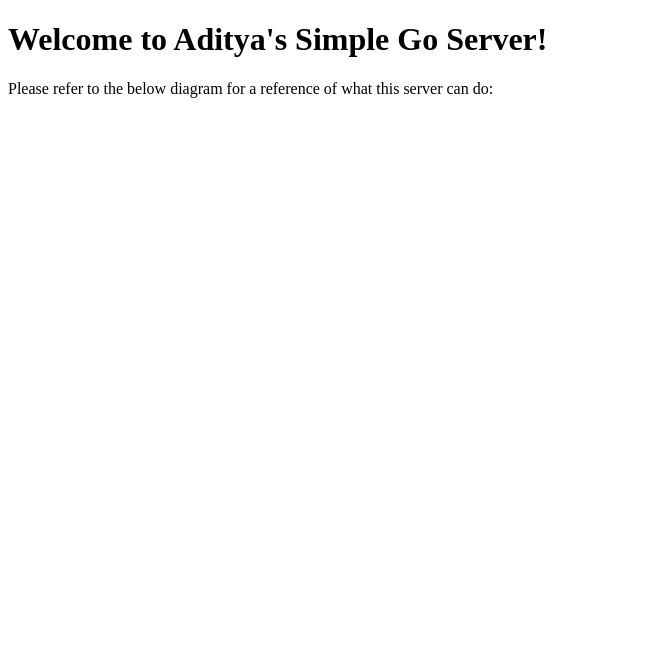
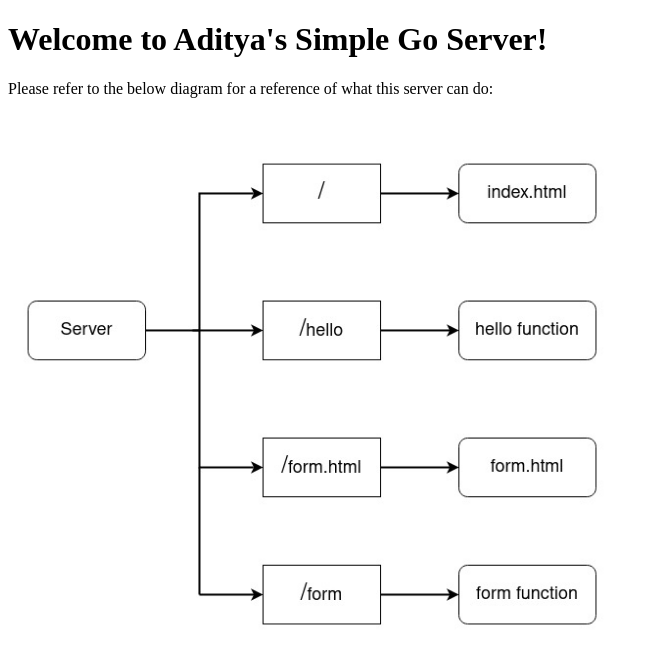
Before and after one commit to asaxena012/go-server, a plain HTML site: page static/index.html in a window 1280 px wide. Shown: the whole page, without its empty margins (0-652 px from the left). Drawn offline with Linux system fonts and the light colour scheme.

Commit message:
added image

```diff
--- a/static/index.html
+++ b/static/index.html
@@ -15,7 +15,7 @@
     <p>
         Please refer to the below diagram for a reference of what this server can do:
     </p>
-    <img src="" />
+    <img src="../assets/go-simple-server.jpg" height="500" style="margin-top: 30px;" />
 </body>
 
 </html>
```
Also changed, not shown: assets/go-simple-server.jpg (added), assets/go-simple-server.png (added).
